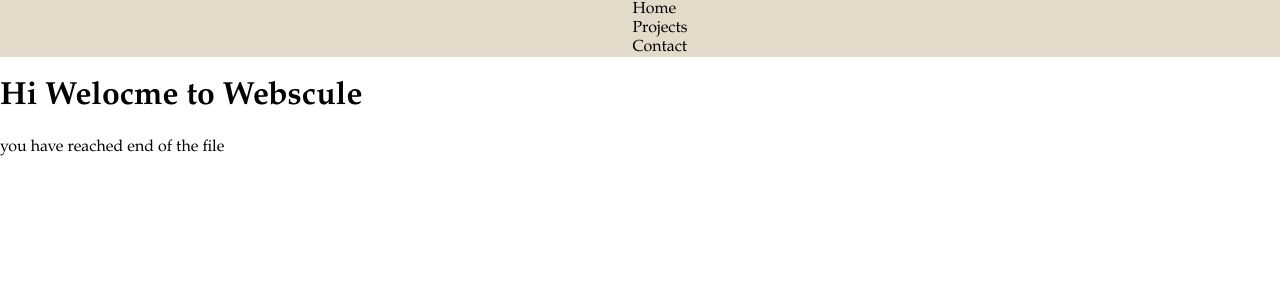
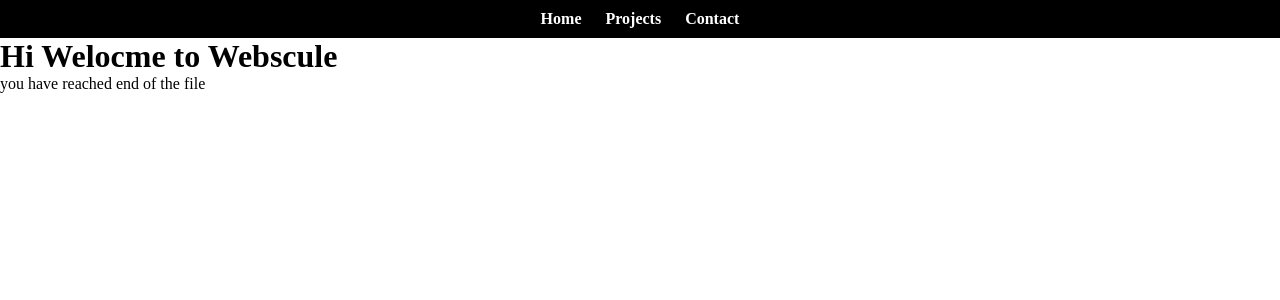
Before and after one commit to PraveenDKatti/PraveenDKatti.github.io, a Jekyll site: the page built from index.html, in a window 1280 px wide. Shown: the top 300 px of the page. Built offline with Jekyll 4.4.1, drawn with Linux system fonts in a browser that asks for light colours.

Commit message:
Updated navigation bar elements

```diff
--- a/css/main.css
+++ b/css/main.css
@@ -1,29 +1,31 @@
 *{
-  font-family:Palatino, URW Palladio L, serif;
-  font-stretch: semi-condensed;
+	margin:0;
+	padding:0;
+	box-sizing:border-box;
+}
+body{
+	font-family:;
+}
+header{
+	padding:10px 0;
+	background-color:black;
 }
 
-body{
-  background-color:white;
-  color:black;
-  margin:0;
-  padding:0;
-}
-a{
-  text-decoration:none;
-  color: black;
+.nav-bar{
+	list-style-type:none;
+	text-align:center;
+	margin:0;
 }
 
-header{
-  background:#E3DAC9;
-  display:grid;
-  margin:auto;
+.nav-bar li{
+	display:inline;
+	padding:0 20px;
 }
-.nav-bar{
-  float: right;
-  min-height: 50px;
-  list-style-type:none;
-  margin:auto;
+
+.nav-bar a{
+	color:white;
+	font-weight:bold;
+	text-decoration:none;
 }
 
 .nav-bar li{
```
